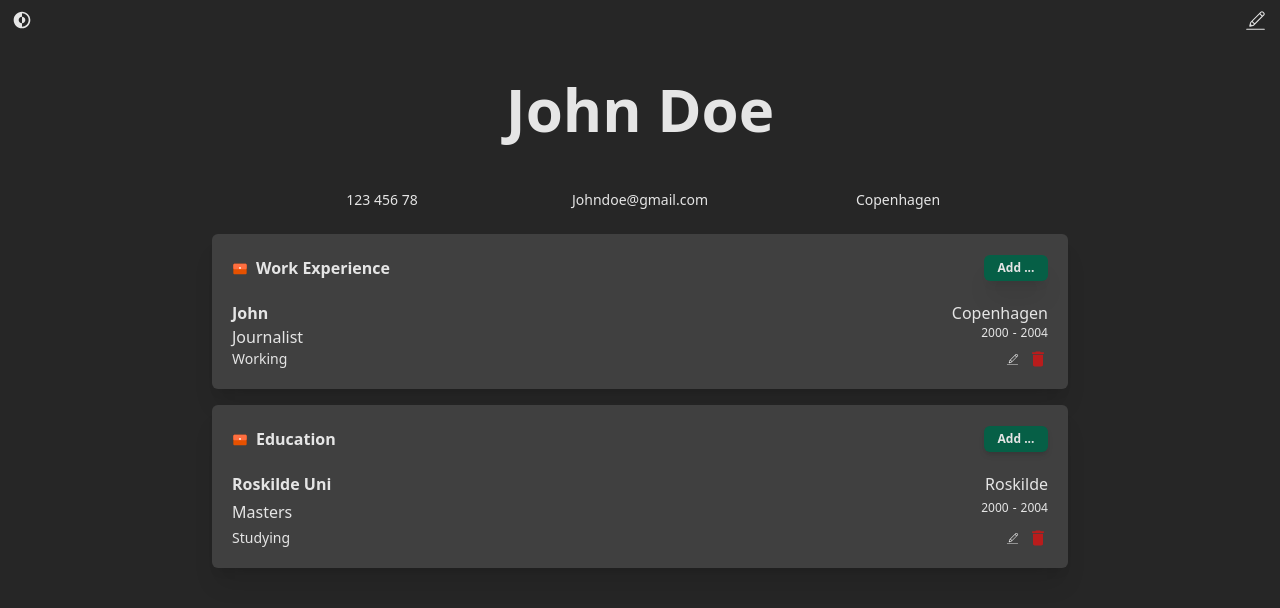
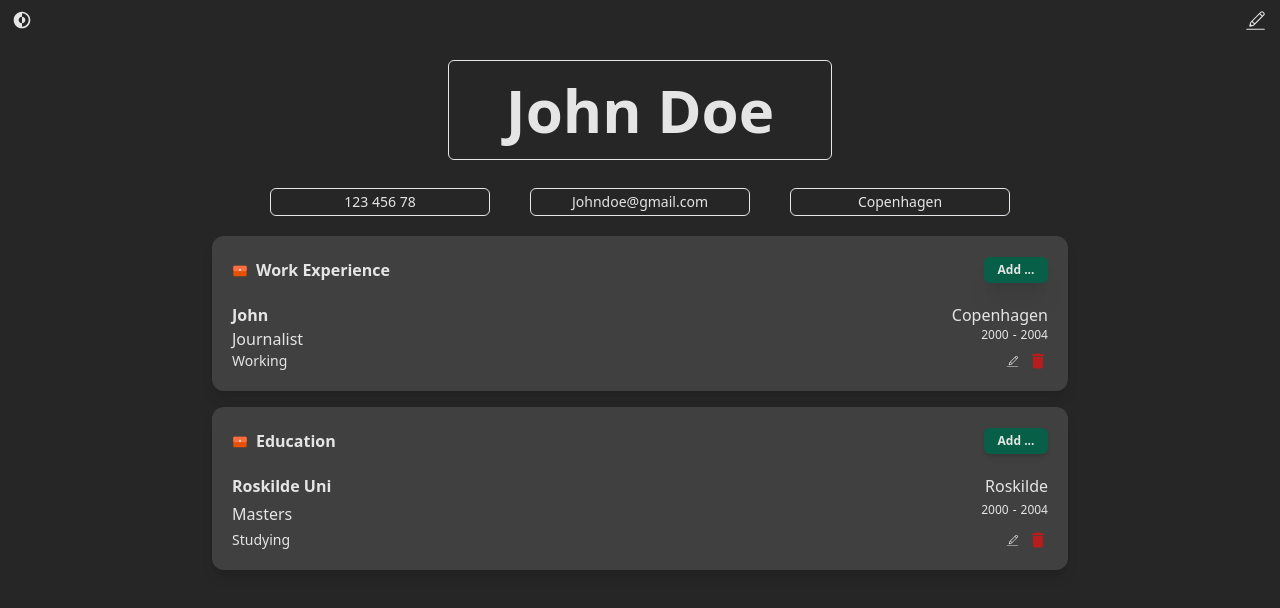
Before and after one commit to ofgaard/cv-app, a React (Vite) app: page / in a window 1280 px wide. Both pictures are taken after a click on the button 1255 px from the left and 20 px from the top of the page. Shown: the top 608 px of the page. Built offline with nearby package versions, Linux system fonts and the light colour scheme.

Commit message:
Style 'print' view

```diff
--- a/src/App.jsx
+++ b/src/App.jsx
@@ -120,6 +120,7 @@ function App() {
             darkMode ? "bg-neutral-800" : "bg-neutral-300"
           } min-h-screen print:text-black`}
         >
+          <div className="print:hidden">
             <Nav
               darkMode={darkMode}
               toggleDarkMode={toggleDarkMode}
@@ -127,6 +128,7 @@ function App() {
               editContacts={editContacts}
               setEditContacts={setEditContacts}
             ></Nav>
+          </div>
           <div className="flex flex-col min-w-96 max-w-4xl mx-auto gap-4 p-5">
             {/* Contact header */}
             <div className="mb-1">
--- a/src/Education.jsx
+++ b/src/Education.jsx
@@ -38,12 +38,12 @@ export default function Education({
       <div
         className={`flex flex-col gap-5 ${
           darkMode ? "bg-neutral-700" : " border-slate-800"
-        } p-5 rounded-md shadow-xl`}
+        } p-5 rounded-xl shadow-lg`}
       >
         {/* Top label/icons */}
         <div className="flex flex-row justify-between items-center">
           <div className="flex flex-row items-center gap-2">
-            <FcBriefcase></FcBriefcase>
+            <FcBriefcase className="icons"></FcBriefcase>
             <h5>Education</h5>
           </div>
           <div>
@@ -98,7 +98,7 @@ export default function Education({
                   >
                     <CiEdit
                       size={15}
-                      className="transition-all duration-200 hover:scale-125"
+                      className="icons transition-all duration-200 hover:scale-125"
                     ></CiEdit>
                   </button>
                   <button>
@@ -107,7 +107,7 @@ export default function Education({
                       onClick={() => {
                         deleteExperience(school.id, schools, setSchools);
                       }}
-                      className="fill-red-700 transition-all duration-200 hover:scale-125"
+                      className="fill-red-700 transition-all duration-200 hover:scale-125 icons"
                     ></MdDelete>
                   </button>
                 </div>
--- a/src/Job.jsx
+++ b/src/Job.jsx
@@ -38,12 +38,12 @@ export default function Job({
       <div
         className={`flex flex-col gap-5 ${
           darkMode ? "bg-neutral-700" : " border-slate-800"
-        } p-5 rounded-md shadow-xl`}
+        } p-5 rounded-xl shadow-lg`}
       >
         {/* Top label/icons */}
         <div className="flex flex-row justify-between items-center">
           <div className="flex flex-row items-center gap-2">
-            <FcBriefcase></FcBriefcase>
+            <FcBriefcase className="icons"></FcBriefcase>
             <h5>Work Experience</h5>
           </div>
           <div>
@@ -88,7 +88,7 @@ export default function Job({
               {/* Third line - Job description */}
               <div className="flex justify-between">
                 {" "}
-                <div className="max-w-52 sm:max-w-xs text-sm">
+                <div className="max-w-96 sm:max-w-xs text-sm">
                   {job.description}
                 </div>
                 <div className="flex gap-2">
@@ -99,7 +99,7 @@ export default function Job({
                   >
                     <CiEdit
                       size={15}
-                      className="transition-all duration-200 hover:scale-125"
+                      className="icons transition-all duration-200 hover:scale-125"
                     ></CiEdit>
                   </button>
                   <button>
@@ -108,7 +108,7 @@ export default function Job({
                       onClick={() => {
                         deleteExperience(job.id, jobs, setJobs);
                       }}
-                      className="fill-red-700 transition-all duration-200 hover:scale-125"
+                      className="fill-red-700 transition-all duration-200 hover:scale-125 icons"
                     ></MdDelete>
                   </button>
                 </div>
--- a/src/Nav.jsx
+++ b/src/Nav.jsx
@@ -12,14 +12,14 @@ export default function Nav({
   return (
     <div className="flex w-full border-neutral-700 h-10 items-center justify-between p-3">
       <CgDarkMode
-        className="transition-transform duration-200 hover:scale-125"
+        className="transition-transform duration-200 hover:scale-125 icons"
         onClick={toggleDarkMode}
         size={20}
       ></CgDarkMode>
 
       <div className="flex gap-2 items-center">
         <button onClick={() => setEditContacts((prev) => !prev)}>
-          <CiEdit size={25}></CiEdit>
+          <CiEdit size={25} className="icons"></CiEdit>
         </button>
       </div>
     </div>
--- a/src/Personal.jsx
+++ b/src/Personal.jsx
@@ -19,17 +19,14 @@ export default function Personal({
   return (
     <>
       <div className="flex flex-col items-center gap-7">
-        {/* Name and edit button */}
+        {/* Name */}
         <div className="flex flex-col items-center gap-1 relative">
-          {/* <button className="" onClick={toggleEditMode}>
-            {!editMode ? <CiEdit size={30}></CiEdit> : "done"}
-          </button> */}
           <h1 className="text-5xl sm:text-6xl font-extrabold">
             {!editContacts ? (
               contacts.Name
             ) : (
               <input
-                className="bg-transparent rounded-md p-2 max-w-96 text-center"
+                className="bg-transparent border rounded-md p-2 max-w-96 text-center"
                 type="text"
                 name="Name"
                 value={contacts.Name}
@@ -40,16 +37,16 @@ export default function Personal({
           </h1>
         </div>
         {/* Contact info */}
-        <div className="flex flex-col md:flex-row gap-3 md:gap-10 items-center text-sm">
+        <div className="flex flex-col md:flex-row print:flex-row print:gap-5 gap-3 md:gap-10 items-center text-sm">
           {/* Phone */}
           <div className="flex flex-row items-center gap-2">
-            {!editContacts && <FcPhone></FcPhone>}
+            {!editContacts && <FcPhone className="icons"></FcPhone>}
             <h2>
               {!editContacts ? (
                 contacts.Phone
               ) : (
                 <input
-                  className={`bg-transparent max-w-96 text-center  max-h-7 rounded-md p-2`}
+                  className={`bg-transparent border max-w-96 text-center  max-h-7 rounded-md p-2`}
                   type="text"
                   name="Phone"
                   value={contacts.Phone}
@@ -61,13 +58,13 @@ export default function Personal({
           </div>
           {/* Email */}
           <div className="flex flex-row items-center gap-2">
-            {!editContacts && <FcContacts></FcContacts>}
+            {!editContacts && <FcContacts className="icons"></FcContacts>}
             <h2>
               {!editContacts ? (
                 contacts.Email
               ) : (
                 <input
-                  className={`bg-transparent max-w-96 text-center max-h-7 rounded-md p-2`}
+                  className={`bg-transparent border max-w-96 text-center max-h-7 rounded-md p-2`}
                   type="text"
                   name="Email"
                   value={contacts.Email}
@@ -79,13 +76,13 @@ export default function Personal({
           </div>
           {/* Location */}
           <div className="flex flex-row items-center gap-2">
-            {!editContacts && <FcGlobe></FcGlobe>}
+            {!editContacts && <FcGlobe className="icons"></FcGlobe>}
             <h2>
               {!editContacts ? (
                 contacts.Email
               ) : (
                 <input
-                  className={`bg-transparent max-w-96 text-center max-h-7 rounded-md p-2`}
+                  className={`bg-transparent border max-w-96 text-center max-h-7 rounded-md p-2`}
                   type="text"
                   name="Location"
                   value={contacts.Location}
--- a/src/index.css
+++ b/src/index.css
@@ -24,3 +24,16 @@ h3 {
 h2 {
   font-weight: 300;
 }
+
+button,
+.icons {
+  @media print {
+    display: none;
+  }
+}
+
+@media print {
+  * {
+    box-shadow: none !important;
+  }
+}
```
Lines whose indentation alone changed are shown as unchanged.
